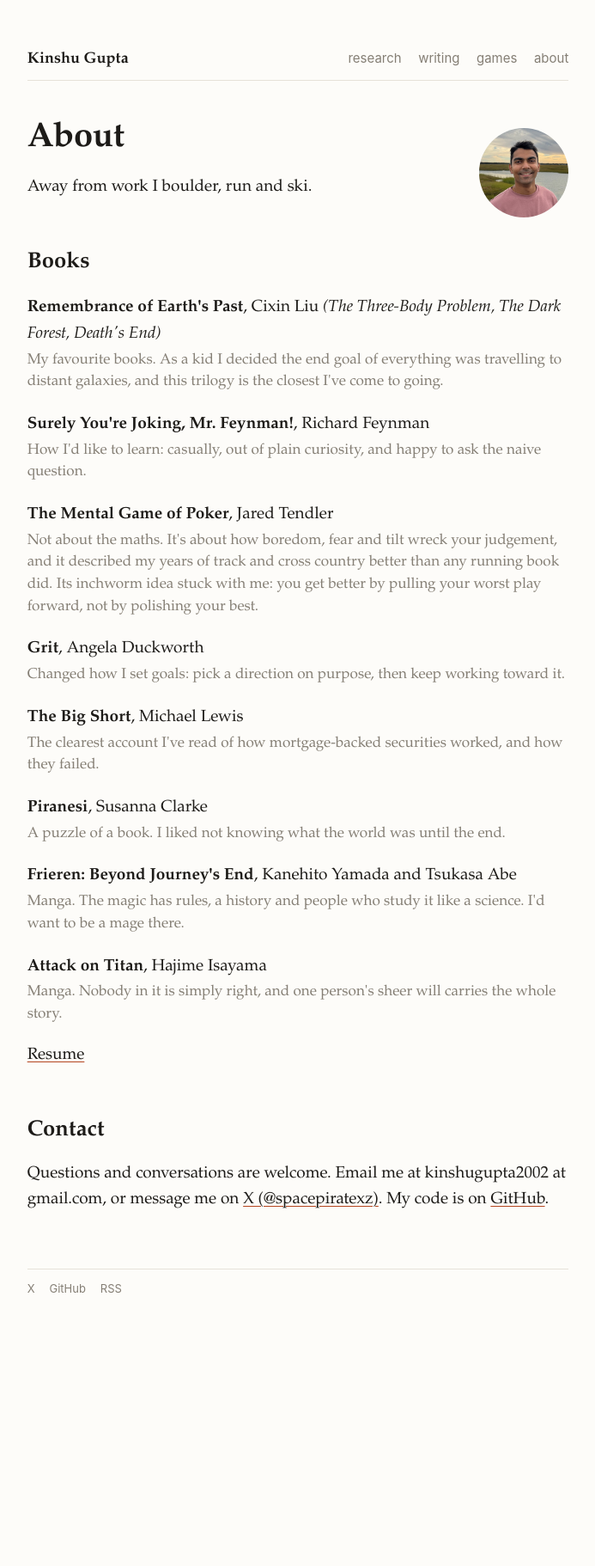
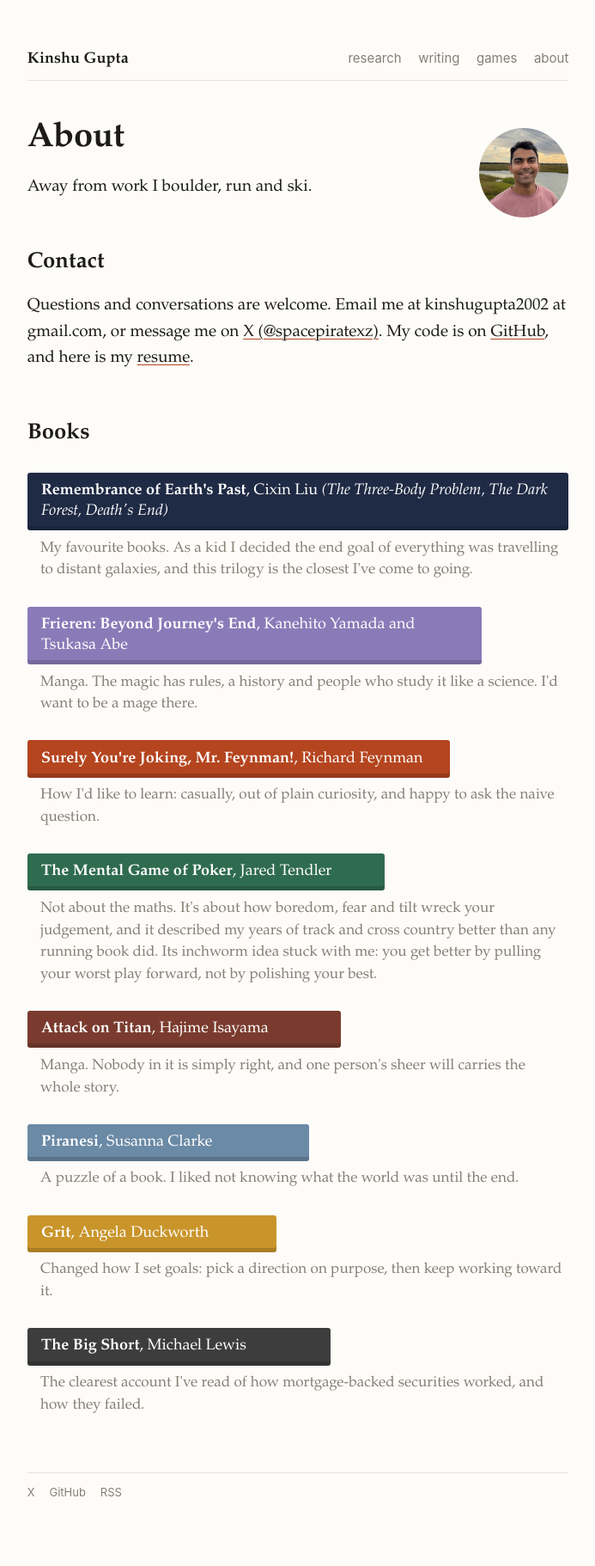
Before and after one commit to kinshu0/kinshu0.github.io, a Jekyll site: the page built from about.markdown, in a window 1280 px wide. Shown: the whole page at 86% size, without its empty margins (293-986 px from the left). Built offline with Jekyll 4.4.1, drawn with Linux system fonts in a browser that asks for light colours; before the commit the page ends 1585 px from its top, so only the background shows below that.

Commit message:
About: contact and resume first, books last as a stack, reordered (preview)
Co-Authored-By: Claude Fable 5.2 <noreply@anthropic.com>

```diff
--- a/about.markdown
+++ b/about.markdown
@@ -18,9 +18,12 @@ Placed top 0.3% globally at IMC Prosperity Trading Challenge out of 10,000+ team
 
 Away from work I boulder, run and ski.
 
+<h2 id="contact">Contact</h2>
+
+Questions and conversations are welcome. Email me at kinshugupta2002 at gmail.com, or message me on [X (@spacepiratexz)](https://x.com/spacepiratexz). My code is on [GitHub](https://github.com/kinshu0), and here is my [resume](/files/resume.pdf).
+
 ## Books
 
-<div class="shelf" aria-hidden="true">{% for book in site.data.books %}<span style="--c: {{ book.colour }}">{{ book.title }}</span>{% endfor %}</div>
 <div class="books">
 {% for book in site.data.books %}
 <div class="book" style="--c: {{ book.colour }}">
--- a/assets/css/site.css
+++ b/assets/css/site.css
@@ -62,10 +62,13 @@ article > .meta { margin: 0 0 2em; }
 /* About: photo and book list */
 /* pulled up so its top lines up with the page title */
 .about-photo { float: right; margin: -54px 0 1em 1.5em; }
-.shelf { display: none; }
-.book { margin-top: 1.1em; }
+/* books as a stack lying flat: each title on a coloured bar, the note underneath */
+.book { margin-top: 1.5em; }
+.book .bt { background: var(--c); color: #fff; padding: .5em .9em .55em; border-radius: 3px; line-height: 1.35; font-size: .95em; box-shadow: inset 0 -5px 0 rgba(0,0,0,.16); }
 .book .bd { font-style: italic; }
-.book .bn { margin: .15em 0 0; font-size: .9em; line-height: 1.5; color: var(--dim); }
+.book .bn { margin: .5em 0 0; padding-left: .9em; font-size: .9em; line-height: 1.5; color: var(--dim); }
+.book:nth-child(1) .bt { width: 100%; } .book:nth-child(2) .bt { width: 84%; } .book:nth-child(3) .bt { width: 78%; } .book:nth-child(4) .bt { width: 66%; }
+.book:nth-child(5) .bt { width: 58%; } .book:nth-child(6) .bt { width: 52%; } .book:nth-child(7) .bt { width: 46%; } .book:nth-child(8) .bt { width: 56%; }
 
 /* post list */
 .entry { display: flex; gap: 1.4em; align-items: flex-start; padding: 1.3em 0; border-top: 1px solid var(--line); }
@@ -100,5 +103,6 @@ hr { border: 0; border-top: 1px solid var(--line); margin: 2.4em 0; }
   .hero { flex-direction: column-reverse; gap: 1.1em; }
   .avatar { width: 80px; height: 80px; margin: 0; }
   .about-photo { margin: -50px 0 .6em 1em; }
+  .book .bt { width: auto !important; }
   .entry img { width: 96px; height: 72px; }
 }
```
Also changed, not shown: other parts of about.markdown (+0 -6 lines), _data/books.yml (+19 -19 lines).
